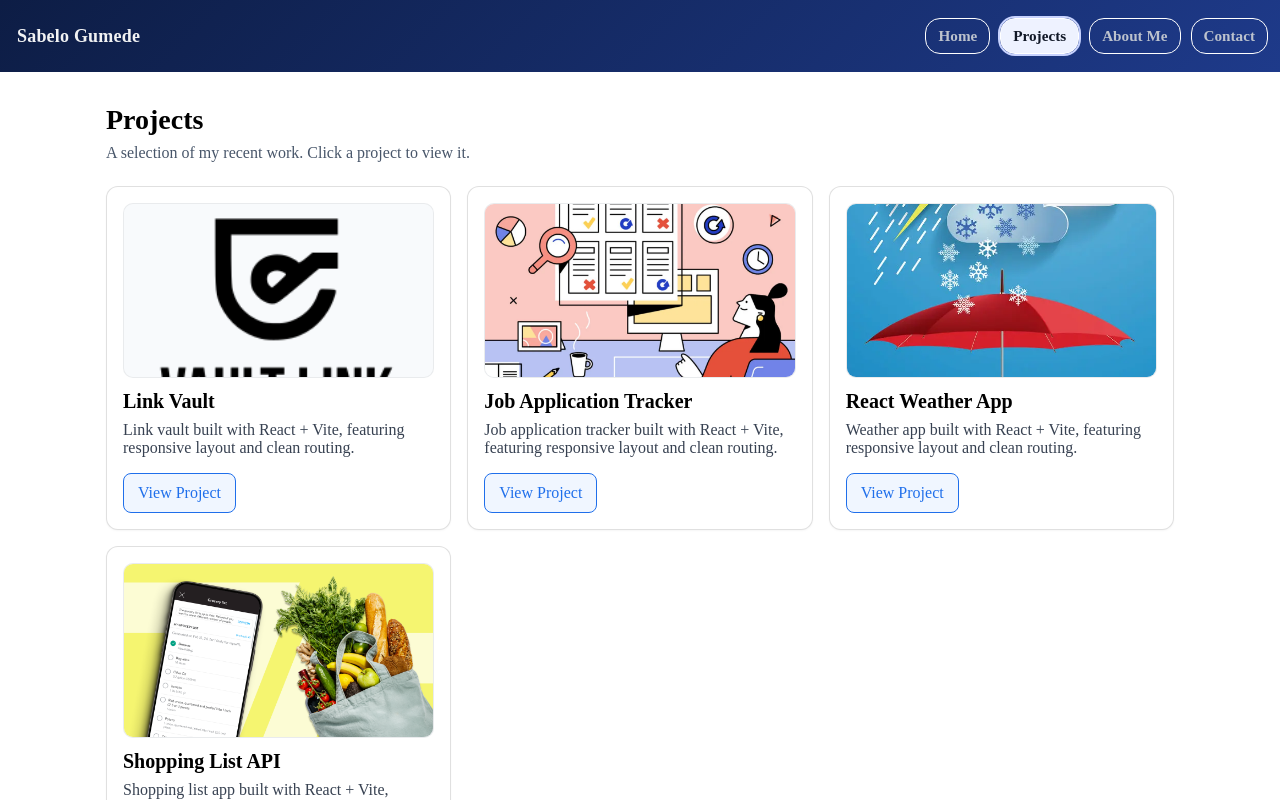
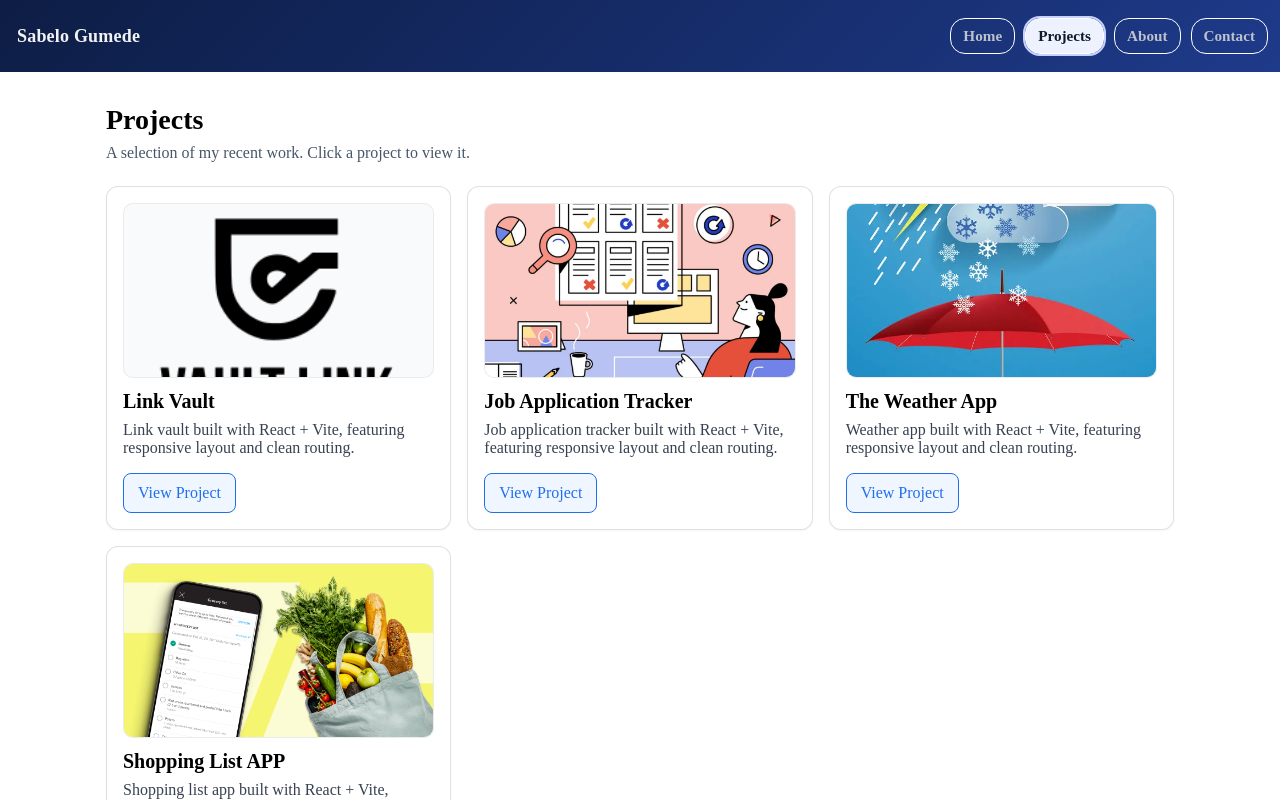
Before and after one commit to juniorSarh/Portfolio-Sabelo, a React (Vite) app: page /projects in a window 1280 px wide. Shown: the top 800 px of the page. Built offline with nearby package versions, Linux system fonts and the light colour scheme.

Commit message:
updated projects links and use the hosted one

```diff
--- a/src/components/Navbar.tsx
+++ b/src/components/Navbar.tsx
@@ -38,7 +38,7 @@ export default function Navbar({ appName = "Sabelo Gumede" }: NavbarProps) {
             isActive ? styles.linkActive : styles.link
           }
         >
-          About Me
+          About
         </NavLink>
         <NavLink
           to="/contact"
--- a/src/pages/Projects.tsx
+++ b/src/pages/Projects.tsx
@@ -25,15 +25,15 @@ export default function Projects() {
       imageAlt: "job application tracker",
     },
     {
-      title: "React Weather App",
+      title: "The Weather App",
       description:
         "Weather app built with React + Vite, featuring responsive layout and clean routing.",
-      link: "https://your-dashboard-live-link.example.com",
+      link: "https://weather-application-5r2t.onrender.com",
       imageSrc: weatherApp,
       imageAlt: "weather application imimage",
     },
     {
-      title: "Shopping List API",
+      title: "Shopping List APP",
       description:
         "Shopping list app built with React + Vite, featuring responsive layout and clean routing.",
       link: "https://shopping-list-app-pfno.onrender.com",
```
